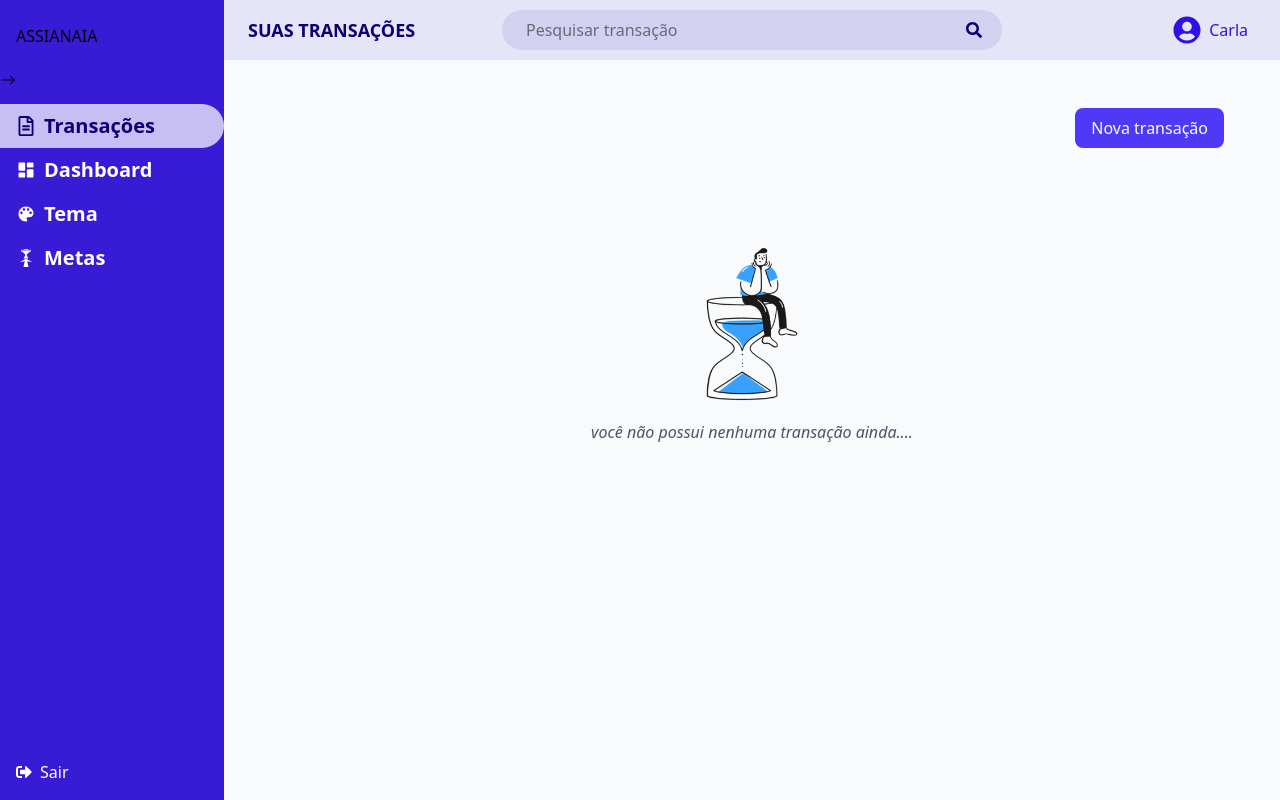
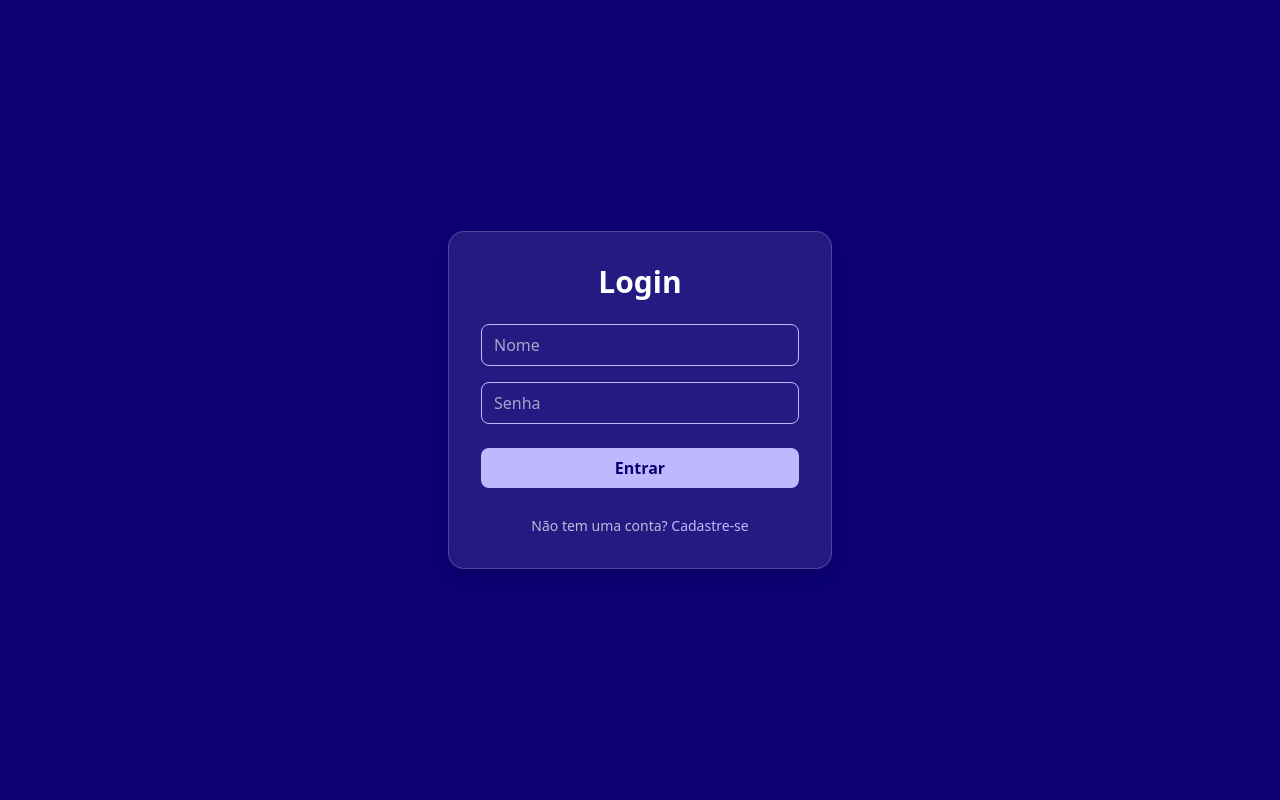
Before and after one commit to Carlamagalhaes1/DashFinance, a React (Vite) app in the folder dashfinanceiro/: page / in a window 1280 px wide. Built offline with nearby package versions, Linux system fonts and the light colour scheme.

Commit message:
Adiciona lógica no componente Header para buscar e exibir o nome do usuário logado, usando dados armazenados no localStorage durante o login.

```diff
--- a/dashfinanceiro/src/App.tsx
+++ b/dashfinanceiro/src/App.tsx
@@ -7,6 +7,8 @@ import { Goals } from './pages/Goals'
 
 import Dash from './pages/Dashboard'
 import { Layout } from './Layout'
+import LoginPage from './pages/LoginPage'
+import RegisterPage from './pages/RegisterPage'
 
 function App() {
 
@@ -17,9 +19,12 @@ function App() {
       <div>
         <BrowserRouter>
           <Routes>
+            <Route path="/" element={<LoginPage />} />
+            <Route path='/register' element={<RegisterPage/>}/>
             <Route  element={<Layout />}>
 
-              <Route path="/" element={<TransactionsPage />} />
+
+              <Route path="/transacoes" element={<TransactionsPage />} />
               <Route path='/goals' element={<Goals />} />
               <Route path='/dashboard' element={<Dash/>}/>
             </Route>
--- a/dashfinanceiro/src/components/GoalForm.tsx
+++ b/dashfinanceiro/src/components/GoalForm.tsx
@@ -33,7 +33,7 @@ export function GoalForm({ onAdd }: GoalFormProps) {
   return (
     <form
       onSubmit={handleSubmit}
-      className="bg-gray-100 rounded-2xl p-6 mb-8 shadow-md flex flex-wrap gap-4 items-end justify-between"
+      className="bg-[#EBEBEB] rounded-2xl p-6 mb-8 shadow-md flex flex-wrap gap-4 items-end justify-between"
     >
       <div className="flex flex-col w-[35%]">
         <label className="text-sm font-semibold mb-1">NOME:</label>
--- a/dashfinanceiro/src/components/GoalList.tsx
+++ b/dashfinanceiro/src/components/GoalList.tsx
@@ -11,7 +11,7 @@ interface GoalListProps {
 
 export function GoalList({ goals }: GoalListProps) {
   return (
-    <div className="bg-gray-100 rounded-2xl p-6 shadow-md">
+    <div className="bg-[#EBEBEB] rounded-2xl p-6 shadow-md">
       <h2 className="text-lg font-semibold mb-4 text-gray-800">Histórico de metas:</h2>
 
       <div className="flex flex-col gap-3">
--- a/dashfinanceiro/src/components/Header.tsx
+++ b/dashfinanceiro/src/components/Header.tsx
@@ -1,24 +1,41 @@
-import { FaSearch } from "react-icons/fa";
-import { FaUserCircle } from "react-icons/fa";
+import { useEffect, useState } from "react";
+import { FaSearch, FaUserCircle } from "react-icons/fa";
 
 type HeaderProps = {
   title: string;
-}
+};
 
-export default function Header({title} : HeaderProps) {
+export default function Header({ title }: HeaderProps) {
+  const [nome, setNome] = useState<string>("");
+
+  useEffect(() => {
+    const usuarioSalvo = localStorage.getItem("usuario");
+    if (usuarioSalvo) {
+      const usuario = JSON.parse(usuarioSalvo);
+      setNome(usuario.nome || "");
+    }
+  }, []);
+
   return (
     <header className="relative flex items-center justify-between bg-[#d3d1f08f] px-6 py-4">
       <h1 className="font-bold text-lg text-[#0C0073]">{title}</h1>
+
+      {/* campo de pesquisa */}
       <div className="absolute left-1/2 -translate-x-1/2">
         <div className="relative">
-           <FaSearch className="absolute  right-5 top-3 text-[#0C0073]" />
+          <FaSearch className="absolute right-5 top-3 text-[#0C0073]" />
           <input
-            type="text" placeholder="Pesquisar transação" className="bg-[#D3D1F0] w-[500px] rounded-full  py-2 pl-6 focus:outline-none"/>
+            type="text"
+            placeholder="Pesquisar transação"
+            className="bg-[#D3D1F0] w-[500px] rounded-full py-2 pl-6 focus:outline-none"
+          />
         </div>
       </div>
+
+      {/* nome do usuário */}
       <div className="flex items-center gap-2 text-[#2E12E4]">
         <FaUserCircle size={28} />
-        <span className="pr-2">Carla</span>
+        <span className="pr-2">{nome}</span>
       </div>
     </header>
   );
--- a/dashfinanceiro/src/components/Sidebar.tsx
+++ b/dashfinanceiro/src/components/Sidebar.tsx
@@ -5,26 +5,49 @@ import { GiTargetPrize } from "react-icons/gi";
 import { RiDashboardFill } from "react-icons/ri";
 import { BsArrowLeft } from "react-icons/bs";
 import { useState } from "react";
-import { NavLink } from "react-router-dom";
-
+import { NavLink, useNavigate } from "react-router-dom";
 
 export default function Sidebar() {
+  const [colapsada, setColapsada] = useState(false);
+  const navigate = useNavigate();
 
-  const [colapsada, setColapsada] = useState(false)
+  function handleLogout() {
+    localStorage.removeItem("usuarioLogado"); // 🔹 limpa login salvo
+    navigate("/"); // 🔹 volta pra tela de login
+  }
 
   return (
-    <aside className={`bg-[#381CD5] ${colapsada ? "w-20" : "w-56"} h-screen flex flex-col justify-between transition-all duration-300`}>
+    <aside
+      className={`bg-[#381CD5] ${
+        colapsada ? "w-20" : "w-56"
+      } h-screen flex flex-col justify-between transition-all duration-300`}
+    >
       <div>
         <div className="flex items-center gap-2 px-4 py-6">
           {!colapsada && <h1>ASSIANAIA</h1>}
         </div>
-        <div className="flex justify-items-center cursor-pointer" onClick={() => setColapsada(!colapsada)}> {colapsada ? <BsArrowLeft className=" transition-all duration-300" /> : <BsArrowLeft className="rotate-180 transition-all duration-300" />} </div>
+
+        <div
+          className="flex justify-items-center cursor-pointer"
+          onClick={() => setColapsada(!colapsada)}
+        >
+          {colapsada ? (
+            <BsArrowLeft className="transition-all duration-300" />
+          ) : (
+            <BsArrowLeft className="rotate-180 transition-all duration-300" />
+          )}
+        </div>
+
         <nav className="flex flex-col mt-4">
           <NavLink
             to="/"
             className={({ isActive }) =>
               `flex items-center gap-2 px-4 py-2 text-xl font-bold rounded-r-full transition-colors
-       ${isActive ? "text-[#0C0073] bg-[#ffffffb7]" : "text-white hover:bg-[#604BEE]"}`
+       ${
+         isActive
+           ? "text-[#0C0073] bg-[#ffffffb7]"
+           : "text-white hover:bg-[#604BEE]"
+       }`
             }
           >
             {({ isActive }) => (
@@ -39,7 +62,11 @@ export default function Sidebar() {
             to="/dashboard"
             className={({ isActive }) =>
               `flex items-center gap-2 px-4 py-2 text-xl font-bold rounded-r-full transition-colors
-       ${isActive ? "text-[#0C0073] bg-[#ffffffb7]" : "text-white hover:bg-[#604BEE]"}`
+       ${
+         isActive
+           ? "text-[#0C0073] bg-[#ffffffb7]"
+           : "text-white hover:bg-[#604BEE]"
+       }`
             }
           >
             {({ isActive }) => (
@@ -54,7 +81,11 @@ export default function Sidebar() {
             to="/tema"
             className={({ isActive }) =>
               `flex items-center gap-2 px-4 py-2 text-xl font-bold rounded-r-full transition-colors
-       ${isActive ? "text-[#0C0073] bg-[#ffffffb7]" : "text-white hover:bg-[#604BEE]"}`
+       ${
+         isActive
+           ? "text-[#0C0073] bg-[#ffffffb7]"
+           : "text-white hover:bg-[#604BEE]"
+       }`
             }
           >
             {({ isActive }) => (
@@ -69,7 +100,11 @@ export default function Sidebar() {
             to="/goals"
             className={({ isActive }) =>
               `flex items-center gap-2 px-4 py-2 text-xl font-bold rounded-r-full transition-colors
-       ${isActive ? "text-[#0C0073] bg-[#ffffffb7]" : "text-white hover:bg-[#604BEE]"}`
+       ${
+         isActive
+           ? "text-[#0C0073] bg-[#ffffffb7]"
+           : "text-white hover:bg-[#604BEE]"
+       }`
             }
           >
             {({ isActive }) => (
@@ -80,10 +115,13 @@ export default function Sidebar() {
             )}
           </NavLink>
         </nav>
-
       </div>
 
-      <div className="flex items-center gap-2 px-4 py-4 text-white cursor-pointer hover:bg-[#604BEE]">
+      {/* 🔹 Botão de sair com redirecionamento */}
+      <div
+        onClick={handleLogout}
+        className="flex items-center gap-2 px-4 py-4 text-white cursor-pointer hover:bg-[#604BEE] transition-colors"
+      >
         <FaSignOutAlt /> {!colapsada && "Sair"}
       </div>
     </aside>
--- /dev/null
+++ b/dashfinanceiro/src/pages/LoginPage.tsx
@@ -0,0 +1,75 @@
+import { useState } from "react";
+import { useNavigate } from "react-router-dom";
+
+export default function LoginPage() {
+  const [nome, setNome] = useState("");
+  const [senha, setSenha] = useState("");
+  const [erro, setErro] = useState("");
+  const navigate = useNavigate();
+
+  const handleSubmit = (e: React.FormEvent) => {
+    e.preventDefault();
+    setErro("");
+
+    // 🔹 Pega lista de usuários cadastrados
+    const usuariosSalvos = JSON.parse(localStorage.getItem("usuarios") || "[]");
+
+    // 🔹 Verifica se o nome e senha batem
+    const usuarioEncontrado = usuariosSalvos.find(
+      (u: { nome: string; senha: string }) => u.nome === nome && u.senha === senha
+    );
+
+    if (usuarioEncontrado) {
+      // 🔹 Salva usuário logado e vai pra página de transações
+      localStorage.setItem("usuarioLogado", JSON.stringify(usuarioEncontrado));
+      navigate("/transacoes");
+    } else {
+      setErro("Nome ou senha incorretos!");
+    }
+  };
+
+  return (
+    <div className="flex items-center justify-center min-h-screen bg-[#0C0073]">
+      <div className="bg-white/10 backdrop-blur-md border border-white/20 rounded-2xl p-8 w-full max-w-sm shadow-lg">
+        <h1 className="text-3xl font-bold text-white text-center mb-6">Login</h1>
+
+        <form onSubmit={handleSubmit} className="flex flex-col gap-4">
+          <input
+            type="text"
+            value={nome}
+            onChange={(e) => setNome(e.target.value)}
+            placeholder="Nome"
+            className="w-full px-3 py-2 rounded-lg border border-[#BFB8FF] bg-transparent text-white placeholder-white/60 focus:outline-none focus:ring-2 focus:ring-[#BFB8FF]"
+            required
+          />
+          <input
+            type="password"
+            value={senha}
+            onChange={(e) => setSenha(e.target.value)}
+            placeholder="Senha"
+            className="w-full px-3 py-2 rounded-lg border border-[#BFB8FF] bg-transparent text-white placeholder-white/60 focus:outline-none focus:ring-2 focus:ring-[#BFB8FF]"
+            required
+          />
+
+          {erro && (
+            <p className="text-red-400 text-sm text-center">{erro}</p>
+          )}
+
+          <button
+            type="submit"
+            className="mt-2 bg-[#BFB8FF] text-[#0C0073] font-semibold py-2 rounded-lg hover:bg-white transition"
+          >
+            Entrar
+          </button>
+
+          <p className="text-center text-white/70 text-sm mt-3">
+            Não tem uma conta?{" "}
+            <a href="/register" className="text-[#BFB8FF] hover:underline">
+              Cadastre-se
+            </a>
+          </p>
+        </form>
+      </div>
+    </div>
+  );
+}
--- /dev/null
+++ b/dashfinanceiro/src/pages/RegisterPage.tsx
@@ -0,0 +1,80 @@
+import { useState } from "react";
+import { useNavigate } from "react-router-dom";
+
+export default function RegisterPage() {
+  const [nome, setNome] = useState("");
+  const [senha, setSenha] = useState("");
+  const [salario, setSalario] = useState("");
+  const navigate = useNavigate();
+
+  const handleSubmit = (e: React.FormEvent) => {
+    e.preventDefault();
+
+    const novoUsuario = { nome, senha, salario };
+    const usuariosSalvos = JSON.parse(localStorage.getItem("usuarios") || "[]");
+
+    // 🔹 Evita duplicar nomes
+    const jaExiste = usuariosSalvos.some((u: { nome: string }) => u.nome === nome);
+    if (jaExiste) {
+      alert("Esse nome de usuário já está cadastrado!");
+      return;
+    }
+
+    usuariosSalvos.push(novoUsuario);
+    localStorage.setItem("usuarios", JSON.stringify(usuariosSalvos));
+
+    alert("Cadastro realizado com sucesso!");
+    navigate("/");
+  };
+
+  return (
+    <div className="flex items-center justify-center min-h-screen bg-[#0C0073]">
+      <div className="bg-white/10 backdrop-blur-md border border-white/20 rounded-2xl p-8 w-full max-w-sm shadow-lg">
+        <h1 className="text-3xl font-bold text-white text-center mb-6">
+          Cadastro
+        </h1>
+
+        <form onSubmit={handleSubmit} className="flex flex-col gap-4">
+          <input
+            type="text"
+            value={nome}
+            onChange={(e) => setNome(e.target.value)}
+            placeholder="Nome"
+            className="w-full px-3 py-2 rounded-lg border border-[#BFB8FF] bg-transparent text-white placeholder-white/60 focus:outline-none focus:ring-2 focus:ring-[#BFB8FF]"
+            required
+          />
+          <input
+            type="password"
+            value={senha}
+            onChange={(e) => setSenha(e.target.value)}
+            placeholder="Senha"
+            className="w-full px-3 py-2 rounded-lg border border-[#BFB8FF] bg-transparent text-white placeholder-white/60 focus:outline-none focus:ring-2 focus:ring-[#BFB8FF]"
+            required
+          />
+          <input
+            type="number"
+            value={salario}
+            onChange={(e) => setSalario(e.target.value)}
+            placeholder="Salário"
+            className="w-full px-3 py-2 rounded-lg border border-[#BFB8FF] bg-transparent text-white placeholder-white/60 focus:outline-none focus:ring-2 focus:ring-[#BFB8FF]"
+            required
+          />
+
+          <button
+            type="submit"
+            className="mt-2 bg-[#BFB8FF] text-[#0C0073] font-semibold py-2 rounded-lg hover:bg-white transition"
+          >
+            Cadastrar
+          </button>
+
+          <p className="text-center text-white/70 text-sm mt-3">
+            Já tem conta?{" "}
+            <a href="/" className="text-[#BFB8FF] hover:underline">
+              Faça login
+            </a>
+          </p>
+        </form>
+      </div>
+    </div>
+  );
+}
--- a/dashfinanceiro/src/pages/TransactionsPage.tsx
+++ b/dashfinanceiro/src/pages/TransactionsPage.tsx
@@ -1,7 +1,7 @@
-import { useState } from "react";
+import { useEffect, useState } from "react";
 import { Modal } from "../components/Modal";
-import { ChevronDown } from "lucide-react";
-import FundoImage from "../assets/fundo.png"; // <-- Caminho da imagem
+import { ChevronDown, Plus } from "lucide-react";
+import FundoImage from "../assets/fundo.png";
 
 interface Transacao {
   nome: string;
@@ -15,17 +15,32 @@ export default function TransactionsPage() {
   const [filterOpen, setFilterOpen] = useState(false);
   const [isModalOpen, setIsModalOpen] = useState(false);
 
+  // 🔹 Carregar transações do localStorage ao abrir a página
+  useEffect(() => {
+    const saved = localStorage.getItem("transacoes");
+    if (saved) {
+      setTransactions(JSON.parse(saved));
+    }
+  }, []);
+
+  // 🔹 Atualizar localStorage sempre que mudar a lista
+  useEffect(() => {
+    localStorage.setItem("transacoes", JSON.stringify(transactions));
+  }, [transactions]);
+
   function addTransaction(novaTransacao: Transacao) {
     setTransactions((prev) => [...prev, novaTransacao]);
   }
 
   return (
-    <div className="flex flex-col items-center justify-center flex-1  relative p-6">
+    <div className="flex flex-col items-center justify-center flex-1 relative p-6">
       <div className="w-full flex justify-end mb-4">
         <button
           onClick={() => setIsModalOpen(true)}
-          className="bg-indigo-600 text-white mr-2 px-4 py-2 rounded-lg hover:bg-indigo-700 transition">
-          Nova transação
+          className="bg-[#0C0073] flex text-white font-bold mr-2 px-4 py-2 rounded-lg hover:bg-blue-900 transition"
+        >
+          NOVA TRANSAÇÃO
+          <Plus size={19} strokeWidth={3} className="ml-2 mt-0.5" />
         </button>
       </div>
 
@@ -34,7 +49,7 @@ export default function TransactionsPage() {
       {transactions.length === 0 ? (
         <div className="flex flex-col items-center justify-center mt-20">
           <img src={FundoImage} alt="Sem transações" className="w-40 h-40 mb-4" />
-          <p className="text-gray-600 italic">você não possui nenhuma transação ainda....</p>
+          <p className="text-gray-600 italic">Você não possui nenhuma transação ainda...</p>
         </div>
       ) : (
         <div className="bg-[#EBEBEB] mt-24 rounded-2xl p-4 shadow-md w-full max-w-5xl mx-auto">
@@ -42,7 +57,8 @@ export default function TransactionsPage() {
             <h2 className="font-bold text-lg text-[#000D43]">Histórico de transações:</h2>
             <button
               onClick={() => setFilterOpen(!filterOpen)}
-              className="flex items-center gap-1 bg-gray-200 px-3 py-1.5 rounded-md text-sm text-gray-700 hover:bg-gray-300 transition">
+              className="flex items-center gap-1 bg-gray-50 px-3 py-1.5 rounded-md text-sm text-gray-700 hover:bg-gray-300 transition"
+            >
               Filtrar por
               <ChevronDown size={16} className={`transition-transform ${filterOpen ? "rotate-180" : ""}`} />
             </button>
@@ -59,8 +75,9 @@ export default function TransactionsPage() {
             {transactions.map((t, index) => (
               <div
                 key={index}
-                className="grid grid-cols-4 items-center bg-[#BFB8FF] text-[#000D43] rounded-2xl px-5 py-2 shadow-2xl">
-                <span>{t.nome} </span>
+                className="grid grid-cols-4 items-center bg-[#BFB8FF] text-[#000D43] rounded-2xl px-5 py-2 shadow-2xl"
+              >
+                <span>{t.nome}</span>
                 <span>{t.data}</span>
                 <span>{t.tipo}</span>
                 <span className="text-right font-medium">{t.valor}</span>
```
Also changed, not shown: dashfinanceiro/src/components/Modal.tsx (+5 -2 lines).
